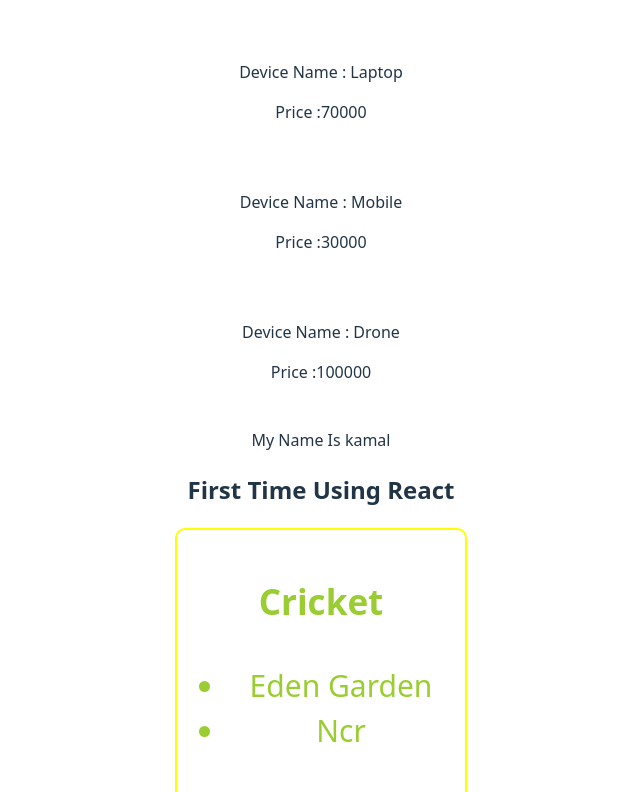
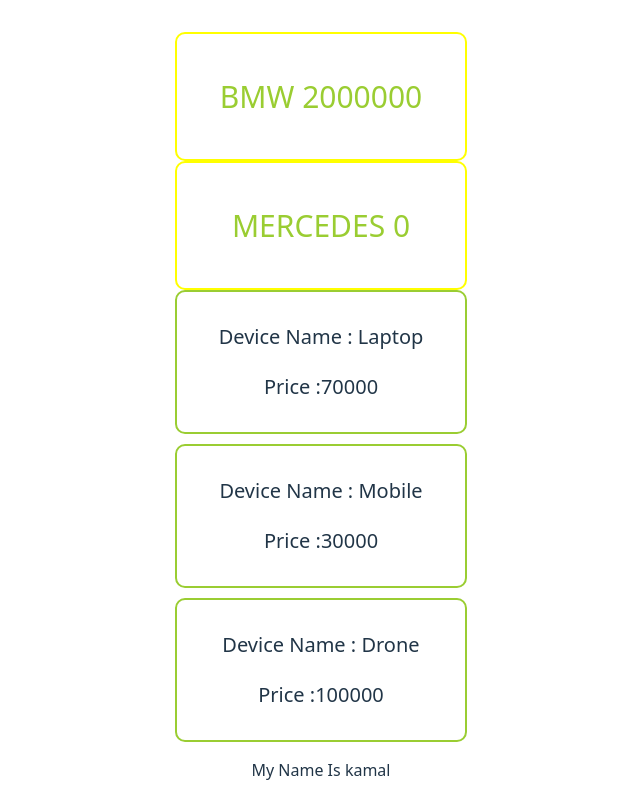
Before and after one commit to kamalcodezen/react-first-app, a React (Vite) app: page / in a window 1280 px wide. Shown: the top 792 px of the page, without its empty margins (319-959 px from the left). Built offline with nearby package versions, Linux system fonts and the light colour scheme.

Commit message:
component data object destructure

```diff
--- a/src/App.jsx
+++ b/src/App.jsx
@@ -11,6 +11,8 @@ import "./App.css";
 function App() {
   return (
     <>
+      <Car name="BMW" price="2000000"></Car>
+      <Car name="MERCEDES"></Car>
       <Device name="Laptop" price="70000"></Device>
       <Device name="Mobile" price="30000"></Device>
       <Device name="Drone" price="100000"></Device>
@@ -23,15 +25,26 @@ function App() {
   );
 }
 
+function Car({ name, price=0 }) {
+  return (
+    <div className="sports">
+      <p>
+        {name} {price}
+      </p>
+    </div>
+  );
+}
+
 function Device(Props) {
   console.log(Props);
   return (
     <div
       style={{
         padding: "10px",
-        border: "2px solid white",
+        border: "2px solid yellowgreen",
         borderRadius: "10px",
         marginBottom: "10px",
+        fontSize: "20px",
       }}
     >
       <p>Device Name : {Props.name}</p>
```
